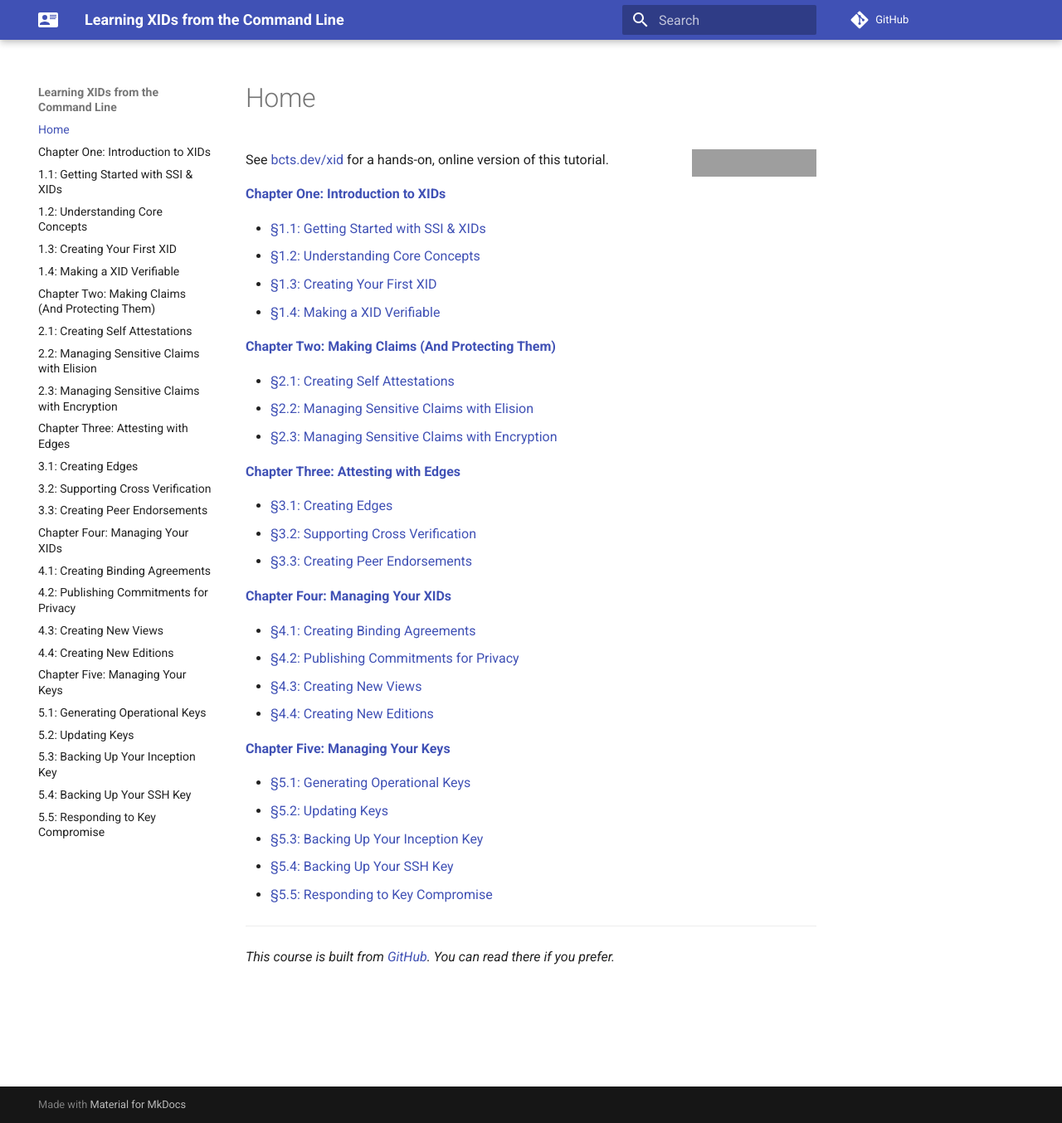
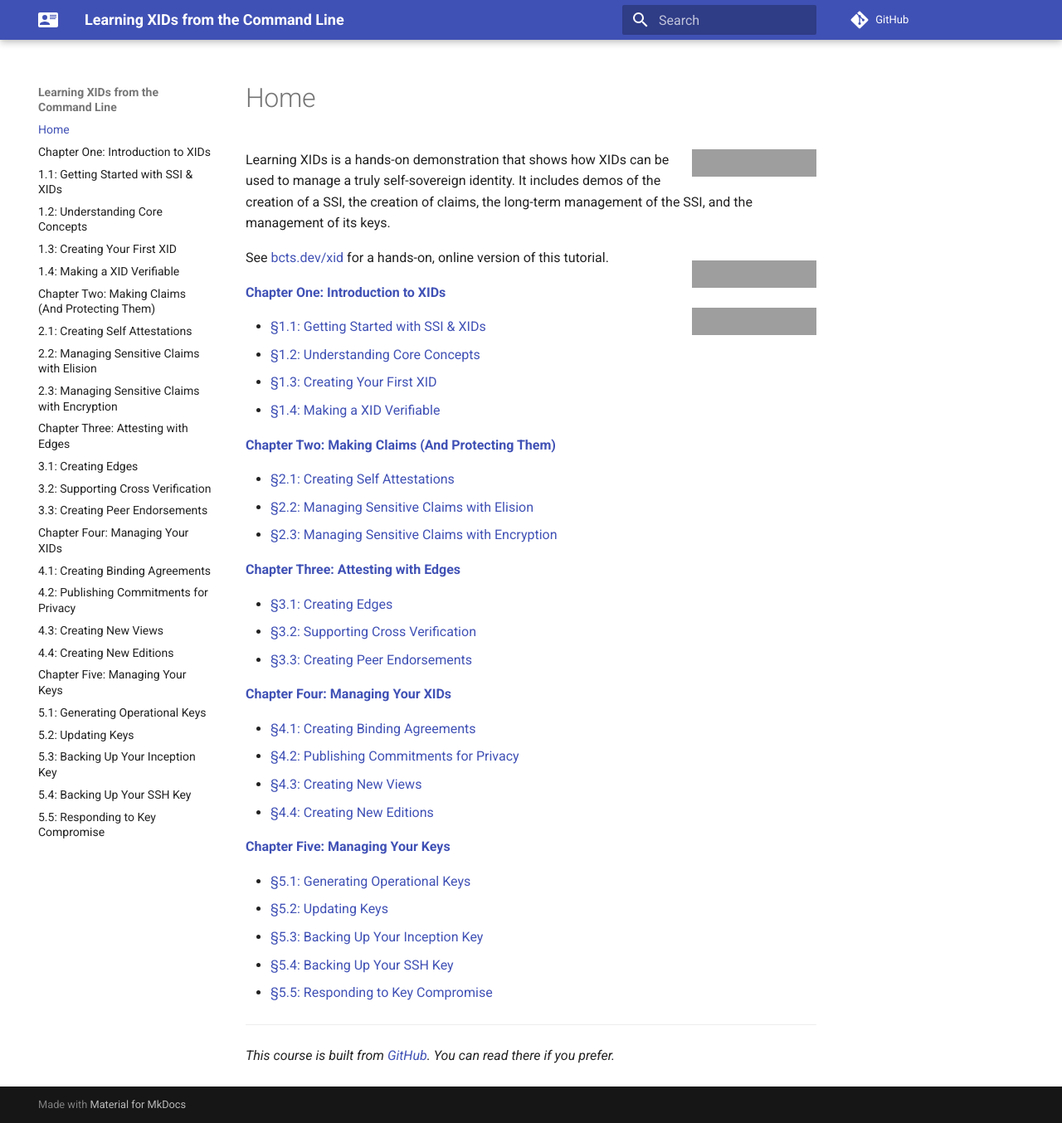
Before and after one commit to BlockchainCommons/XID-Quickstart, an MkDocs documentation site: the page built from docs/index.md, in a window 1280 px wide and 1354 px high. Shown: the whole window at 83% size. Built offline with MkDocs 1.6.1 and Material for MkDocs 9.7.7, drawn with Linux system fonts in a browser that asks for light colours; comment, search, counter and statistics services are not loaded; grey boxes are pictures that could not be loaded.

Commit message:
added intro + badges

```diff
--- a/docs/index.md
+++ b/docs/index.md
@@ -1,6 +1,25 @@
 <img src="https://developer.blockchaincommons.com/assets/badges/xid-quickstart.png" width=150 style="float: right">
 
+Learning XIDs is a hands-on demonstration that shows how XIDs can be
+used to manage a truly self-sovereign identity. It includes demos of
+the creation of a SSI, the creation of claims, the long-term
+management of the SSI, and the management of its keys.
+
+<div style="float: right">
+  <p>
+    <a href="https://developer.blockchaincommons.com/resources/">
+      <img src="https://developer.blockchaincommons.com/assets/badges/cat-resources.png" width=150px>
+    </a>
+  </p>
+  <p>
+    <a href=".">
+      <img src="https://developer.blockchaincommons.com/assets/badges/learning-xids.png" width=150px>
+    </a>
+  </p>
+</div>
+
 See [bcts.dev/xid](https://bcts.dev/xid) for a hands-on, online version of this tutorial.
+
 
 [**Chapter One: Introduction to XIDs**](01_0_Introduction.md)
 
```
